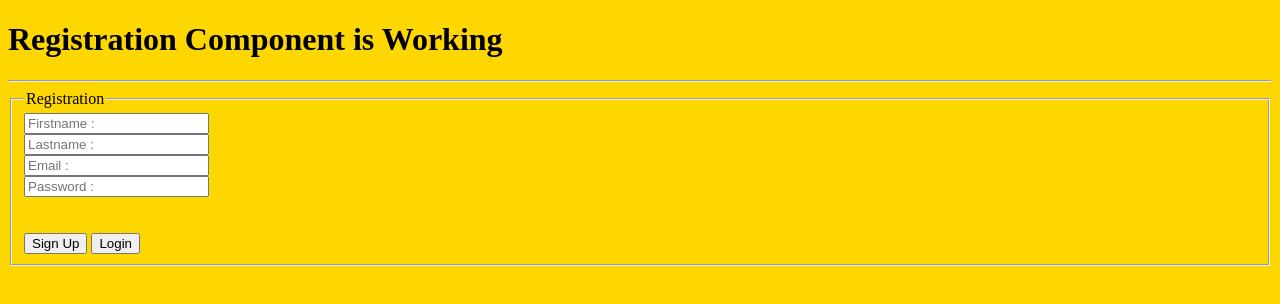
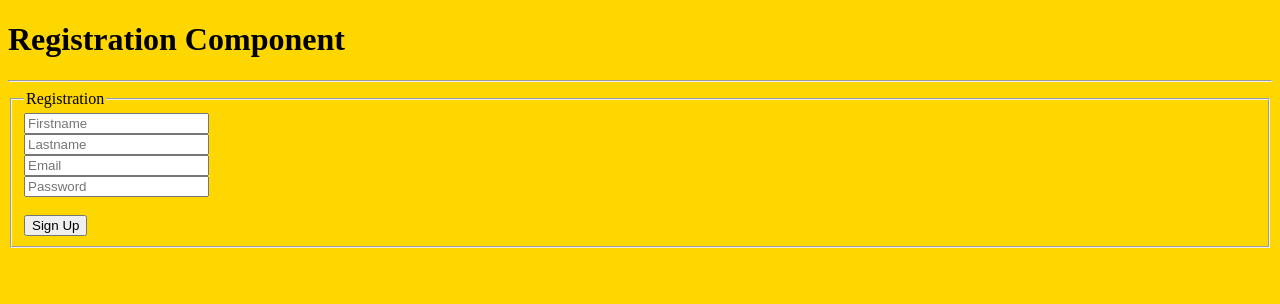
Before and after one commit to mastering23/mybookbuddy-app, a React (Vite) app: page /register in a window 1280 px wide. Shown: the top 304 px of the page. Built offline with nearby package versions, Linux system fonts and the light colour scheme.

Commit message:
adds signin functionality

```diff
--- a/src/App.jsx
+++ b/src/App.jsx
@@ -4,7 +4,8 @@ import { Routes, Route } from 'react-router-dom'
 import { Api } from './components/Api';
 import { Details } from './components/Details';
 import { Register } from './components/Register';
-import { Login } from './components/Login';
+// import { Login } from './components/Login';
+import { SignIn } from './components/SignIn';
 
 const App = () => {
 
@@ -14,7 +15,7 @@ const App = () => {
         <Route path="/api" element={<Api />} />
         <Route  path ="/details" element={<Details />} />
         <Route  path ="/register" element={<Register />} />
-        <Route  path ="/login" element={<Login />} />
+        <Route  path ="/login" element={<SignIn />} />
       </Routes>
     </>
   )
--- a/src/components/Api.jsx
+++ b/src/components/Api.jsx
@@ -2,8 +2,36 @@ import React, { useEffect, useState } from 'react';
 import { useNavigate } from 'react-router-dom';
 
 export const Api = () => {
+  const [signedIn, setSignedIn] = useState(false);
+  const [email, setEmail] = useState('');
   const [item, setItem] = useState([]);
   const navigate = useNavigate();
+
+  const checkSignedIn = async () => {
+    const email = localStorage.getItem('email');
+    if(email) {
+      setEmail(email);
+      setSignedIn(true);
+    }
+  }
+
+  const handleLogout = () => {
+    localStorage.clear();
+    setSignedIn(false);
+  }
+
+  const showSignInOrUser = ()=> {
+    if(signedIn) {
+      return (
+      <div>
+        <p>Signed-in as <b>{email}</b></p>
+        <button onClick={handleLogout}>Logout</button>
+      </div>
+      );
+    } else {
+      return <button onClick={() => navigate('/login')}>Sign in</button>
+    }
+  }
 
   const getApiData = async () => {
     const res = await fetch(`https://fsa-book-buddy-b6e748d1380d.herokuapp.com/api/books`);
@@ -14,10 +42,12 @@ export const Api = () => {
 
   useEffect(() => {
     getApiData();
+    checkSignedIn();
   }, []);
 
   return (
     <>
+      {showSignInOrUser()}
       <center><h1>MyBook Buddy</h1></center>
       <h2> Books | Catalog</h2>
       <hr />
--- /dev/null
+++ b/src/components/AuthForm.jsx
@@ -0,0 +1,70 @@
+// src/components/AuthForm.jsx
+import React, { useState } from 'react';
+import { authenticateUser } from './AutheticationSettings';
+
+
+export const AuthForm = ({ formType }) => {
+  const [formData, setFormData] = useState({
+    firstname: '',
+    lastname: '',
+    email: '',
+    password: '',
+  });
+
+  const handleChange = (event) => {
+    setFormData({
+      ...formData,
+      [event.target.name]: event.target.value,
+    });
+  };
+
+  const handleSubmit = async (event) => {
+    event.preventDefault();
+    const data = formType === 'login'
+      ? { email: formData.email, password: formData.password }
+      : formData;
+    const result = await authenticateUser(formType, data);
+    console.log(result);
+  };
+
+  return (
+    <form onSubmit={handleSubmit}>
+      <fieldset>
+        <legend>{formType === 'login' ? 'Login' : 'Registration'}</legend>
+        {formType !== 'login' && (
+          <>
+            <input
+              type="text"
+              name="firstname"
+              placeholder="Firstname"
+              value={formData.firstname}
+              onChange={handleChange}
+            /><br />
+            <input
+              type="text"
+              name="lastname"
+              placeholder="Lastname"
+              value={formData.lastname}
+              onChange={handleChange}
+            /><br />
+          </>
+        )}
+        <input
+          type="email"
+          name="email"
+          placeholder="Email"
+          value={formData.email}
+          onChange={handleChange}
+        /><br />
+        <input
+          type="password"
+          name="password"
+          placeholder="Password"
+          value={formData.password}
+          onChange={handleChange}
+        /><br /><br />
+        <button type="submit">{formType === 'login' ? 'Login' : 'Sign Up'}</button>
+      </fieldset>
+    </form>
+  );
+};
--- /dev/null
+++ b/src/components/AutheticationSettings.jsx
@@ -0,0 +1,21 @@
+
+export const authenticateUser = async (type, data) => {
+  const baseUrl = 'https://fsa-book-buddy-b6e748d1380d.herokuapp.com';
+  const uri = type === 'login' ? '/api/users/login' : '/api/users/register';
+  try {
+    const response = await fetch(`${baseUrl}${uri}`, {
+      method: 'POST',
+      headers: {
+        'Content-Type': 'application/json',
+      },
+      body: JSON.stringify(data),
+    });
+    const result = await response.json();
+    if (result.token) {
+      localStorage.setItem('token', result.token);  // Save token to localStorage
+    }
+    return result;
+  } catch (error) {
+    console.error('Error:', error);
+  }
+};
--- a/src/components/Login.jsx
+++ /dev/null
@@ -1,19 +0,0 @@
-import React from 'react'
-
-export const Login = () => {
-  return (
-  <>
- <h1>Login Component is Working</h1>
-      <hr />
-      <form>
-        <fieldset>
-          <legend>Login</legend>
-          <input type="email" placeholder='Email :     ' /><br />
-          <input type="password" placeholder='Password :' /><br />
-          <br /><br />
-          <button>Login</button> <button>Sign Up</button>
-        </fieldset>
-      </form>
-  </>
-  )
-}
--- a/src/components/Register.jsx
+++ b/src/components/Register.jsx
@@ -1,22 +1,13 @@
-import React from 'react'
+// src/components/Register.jsx
+import React from 'react';
+import { AuthForm } from './AuthForm';
 
 export const Register = () => {
   return (
     <>
-      <h1>Registration Component is Working</h1>
+      <h1>Registration Component</h1>
       <hr />
-      <form>
-        <fieldset>
-          <legend>Registration</legend>
-          <input type="text" placeholder='Firstname : ' /><br />
-          <input type="text" placeholder='Lastname :  ' /><br />
-          <input type="email" placeholder='Email :     ' /><br />
-          <input type="password" placeholder='Password :' /><br />
-          <br /><br />
-          <button>Sign Up</button>  <button>Login</button>
-        </fieldset>
-      </form>
+      <AuthForm formType="register" />
     </>
-
-  )
-}
+  );
+};
--- /dev/null
+++ b/src/components/SignIn.jsx
@@ -0,0 +1,55 @@
+import { React, useState } from 'react'
+import { useNavigate } from 'react-router-dom'
+
+export const SignIn = () => {
+  const navigate = useNavigate();
+
+  const [usernameValue, setUsernameValue] = useState('');
+  const [passwordValue, setPasswordValue] = useState('');
+
+  const handleSignInClick = async () => {
+    // console.log(`username : ${usernameValue}`);
+    // console.log(`password : ${passwordValue}`);
+
+    const baseUrl = 'https://fsa-book-buddy-b6e748d1380d.herokuapp.com';
+    const uri = '/api/users/login';
+
+    try {
+      const response = await fetch(`${baseUrl}${uri}`, {
+        method: 'POST',
+        headers: {
+          'Content-Type': 'application/json',
+        },
+        body: JSON.stringify({email: usernameValue, password: passwordValue}),
+      });
+      const result = await response.json();
+
+      console.log(result.token);
+      localStorage.setItem('email', usernameValue);
+      localStorage.setItem('token', result.token);
+
+      navigate('/api');
+    } catch (error) {
+      console.error('Error:', error);
+    }
+  }
+
+  const handleUsernameChange = (event) => {
+    setUsernameValue(event.target.value);
+  };
+
+  const handlePasswordChange = (event) => {
+    setPasswordValue(event.target.value);
+  };
+
+
+
+  return (
+    <div>
+      Username: <input value={usernameValue} onChange={handleUsernameChange} type='text' /><br />
+      Password: <input value={passwordValue} onChange={handlePasswordChange} type='password' /><br />
+      <button onClick={handleSignInClick}>Sign In</button>
+      <button onClick={() => navigate('/register')}>Register</button>
+    </div>
+  )
+}
```
